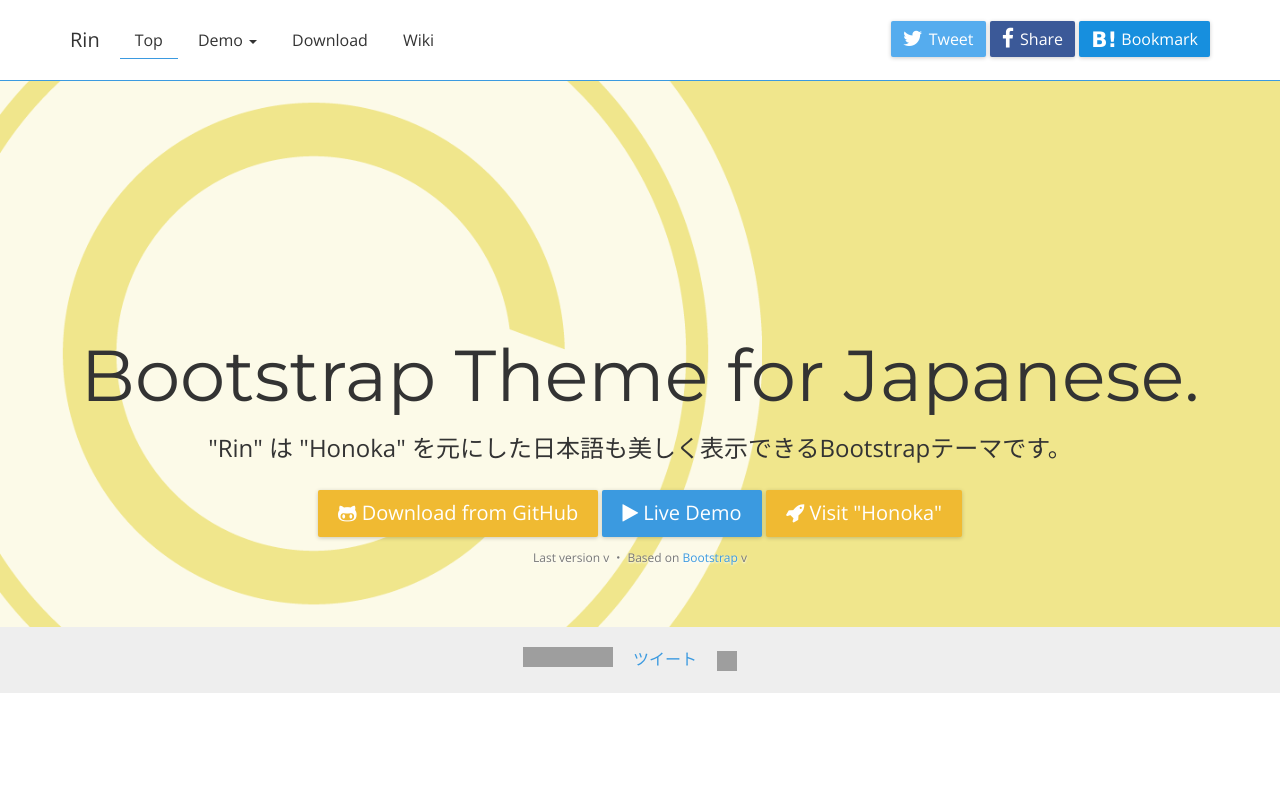
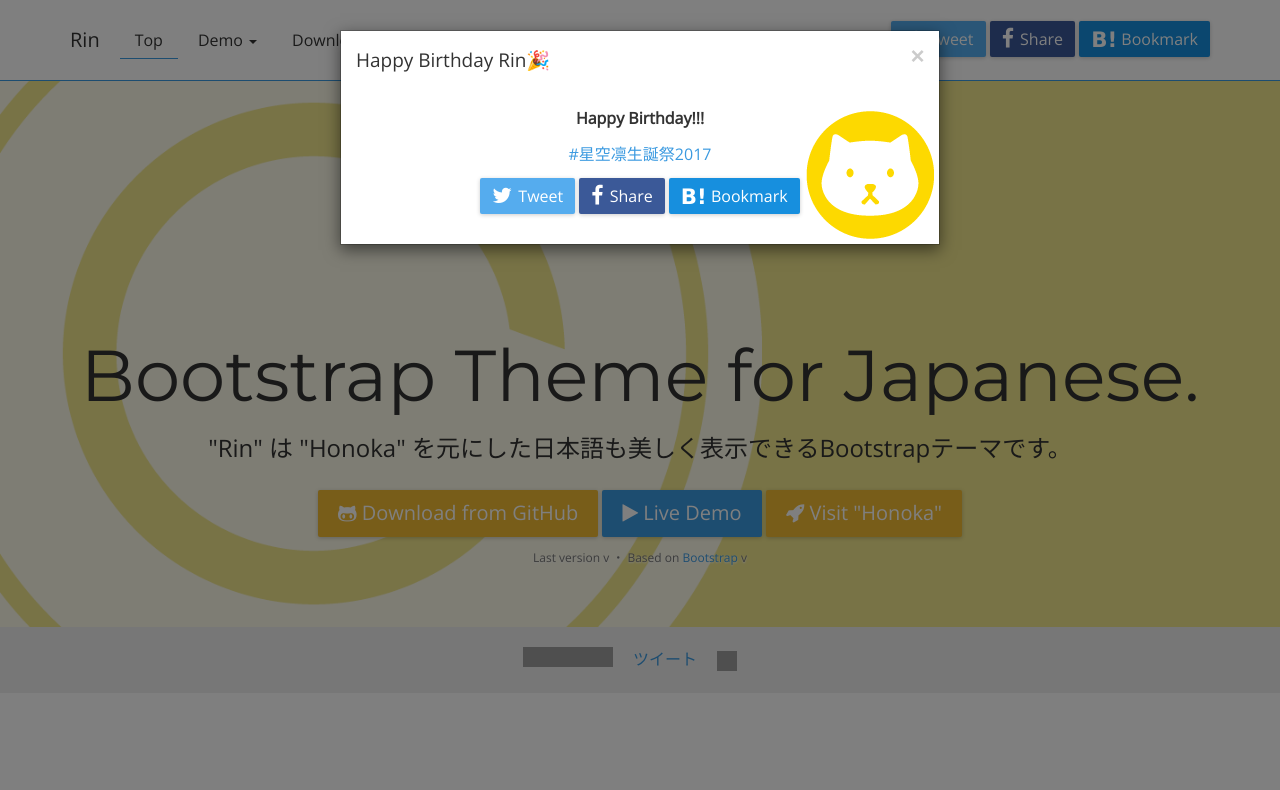
Before and after one commit to windyakin/Honoka, a website: page docs/index.html in a window 1280 px wide. Shown: the top 790 px of the page. Drawn offline with nearby package versions, Linux system fonts and the light colour scheme; some packages are replaced by stand-ins of ours; no server answers; grey boxes are pictures that could not be loaded; a script that the page names is missing.

Commit message:
Happy Birthday Rin!!! 2017

```diff
--- a/docs/index.html
+++ b/docs/index.html
@@ -26,11 +26,16 @@
 	<link rel="stylesheet" type="text/css" href="assets/css/example.css">
 	<link rel="stylesheet" href="//maxcdn.bootstrapcdn.com/font-awesome/4.3.0/css/font-awesome.min.css">
 
-  <!--[if lt IE 9]>
-    <script src="//oss.maxcdn.com/html5shiv/3.7.3/html5shiv.min.js"></script>
-    <script src="//oss.maxcdn.com/respond/1.4.2/respond.min.js"></script>
-  <![endif]-->
-
+	<!--[if lt IE 9]>
+		<script src="//oss.maxcdn.com/html5shiv/3.7.3/html5shiv.min.js"></script>
+		<script src="//oss.maxcdn.com/respond/1.4.2/respond.min.js"></script>
+	<![endif]-->
+	<!-- Happy Birthday Rin!! 2017 -->
+	<style>
+	.modal-rin .modal-body {
+		background: url("assets/img/brand.png") no-repeat right 5px bottom 5px;
+	}
+	</style>
 </head>
 <body>
 
@@ -367,7 +372,25 @@
 		</div>
 	</div>
 </footer>
-
+<aside class="modal modal-rin fade">
+	<div class="modal-dialog">
+		<article class="modal-content">
+			<header class="modal-header">
+				<button type="button" class="close" data-dismiss="modal"><span aria-hidden="true">&times;</span><span class="sr-only">Close</span></button>
+				<h4 class="modal-title">Happy Birthday Rin🎉</h4>
+			</header>
+			<main class="modal-body text-center">
+			<p><b>Happy Birthday!!!</b></p>
+			<p><a href="https://twitter.com/hashtag/%E6%98%9F%E7%A9%BA%E5%87%9B%E7%94%9F%E8%AA%95%E7%A5%AD">#星空凛生誕祭2017</a></p>
+			<div class="form-group">
+				<a href="https://twitter.com/intent/tweet?url=http://rinhoshizo.la/&text=%e3%80%90Happy%20Birthday%21%21%e3%80%91Rin%20%2d%20%e6%97%a5%e6%9c%ac%e8%aa%9e%e3%82%82%e7%be%8e%e3%81%97%e3%81%8f%e8%a1%a8%e7%a4%ba%e3%81%a7%e3%81%8d%e3%82%8bBootstrap%e3%83%86%e3%83%bc%e3%83%9e%20&url=http://rinhoshizo.la/&hashtags=%e6%98%9f%e7%a9%ba%e5%87%9b%e7%94%9f%e8%aa%95%e7%a5%ad2017&via=raryosu" class="btn btn-twitter"><i class="fa fa-twitter fa-lg"></i> Tweet</a>
+				<a href="http://www.facebook.com/sharer.php?u=http://rinhoshizo.la/" class="btn btn-facebook"><i class="fa fa-facebook fa-lg"></i> Share</a>
+				<a href="javascript:window.open('http://b.hatena.ne.jp/add?mode=confirm&is_bm=1&title='+escape(document.title)+'&url='+escape(location.href),%20'_blank',%20'width=520,height=600,resizable=1,scrollbars=1');undefined;" class="btn btn-hatebu"><i class="fa fa-hatebu fa-lg"></i> Bookmark</a>
+			</div>
+			</main>
+		</article><!-- /.modal-content -->
+	</div><!-- /.modal-dialog -->
+</aside><!-- /.modal -->
 <script>
 	(function(i,s,o,g,r,a,m){i['GoogleAnalyticsObject']=r;i[r]=i[r]||function(){
 	(i[r].q=i[r].q||[]).push(arguments)},i[r].l=1*new Date();a=s.createElement(o),
@@ -407,5 +430,19 @@
 <div id="fb-root"></div>
 <script>(function(d, s, id) {var js, fjs = d.getElementsByTagName(s)[0];if (d.getElementById(id)) return;js = d.createElement(s); js.id = id;js.src = "//connect.facebook.net/ja_JP/sdk.js#xfbml=1&appId=238369762859730&version=v2.3";fjs.parentNode.insertBefore(js, fjs);}(document, 'script', 'facebook-jssdk'));</script>
 <script type="text/javascript" src="https://b.st-hatena.com/js/bookmark_button.js" charset="utf-8" async="async"></script>
+<!-- Happy Birthday Rin!! 2017 -->
+<script>
+jQuery(function($){
+	//$('.modal').modal('show');
+	$('.modal-rin')
+		.on('show.bs.modal', function(e) {
+			$('body').addClass('modal-bgcolor-rin');
+		})
+		.on('hidden.bs.modal', function(e) {
+			$('body').removeClass('modal-bgcolor-rin');
+		})
+		.modal('show');
+});
+</script>
 </body>
 </html>
```
Also changed, not shown: dist/css/bootstrap.css, dist/css/bootstrap.min.css, docs/css/bootstrap.css, docs/css/bootstrap.min.css.
